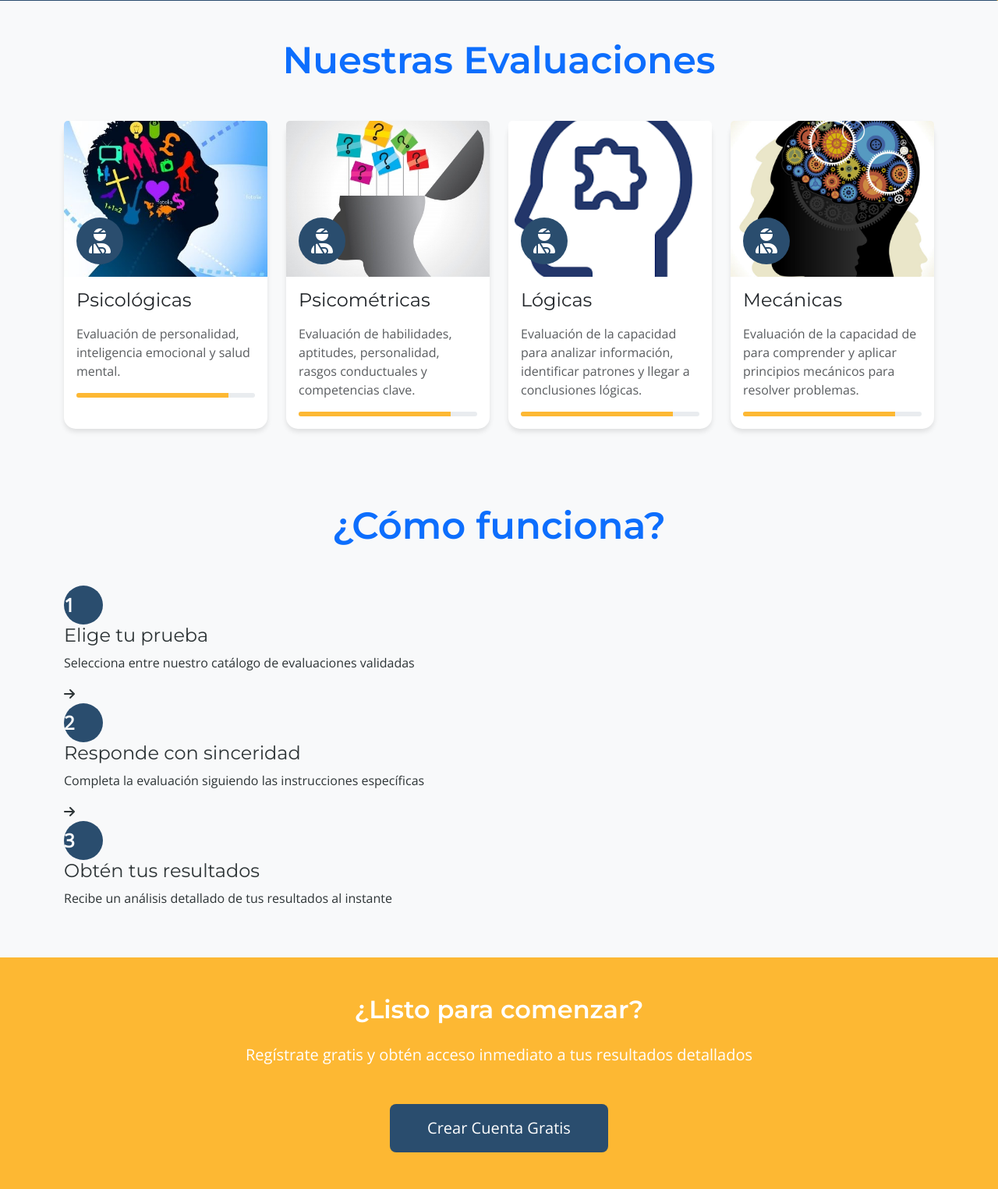
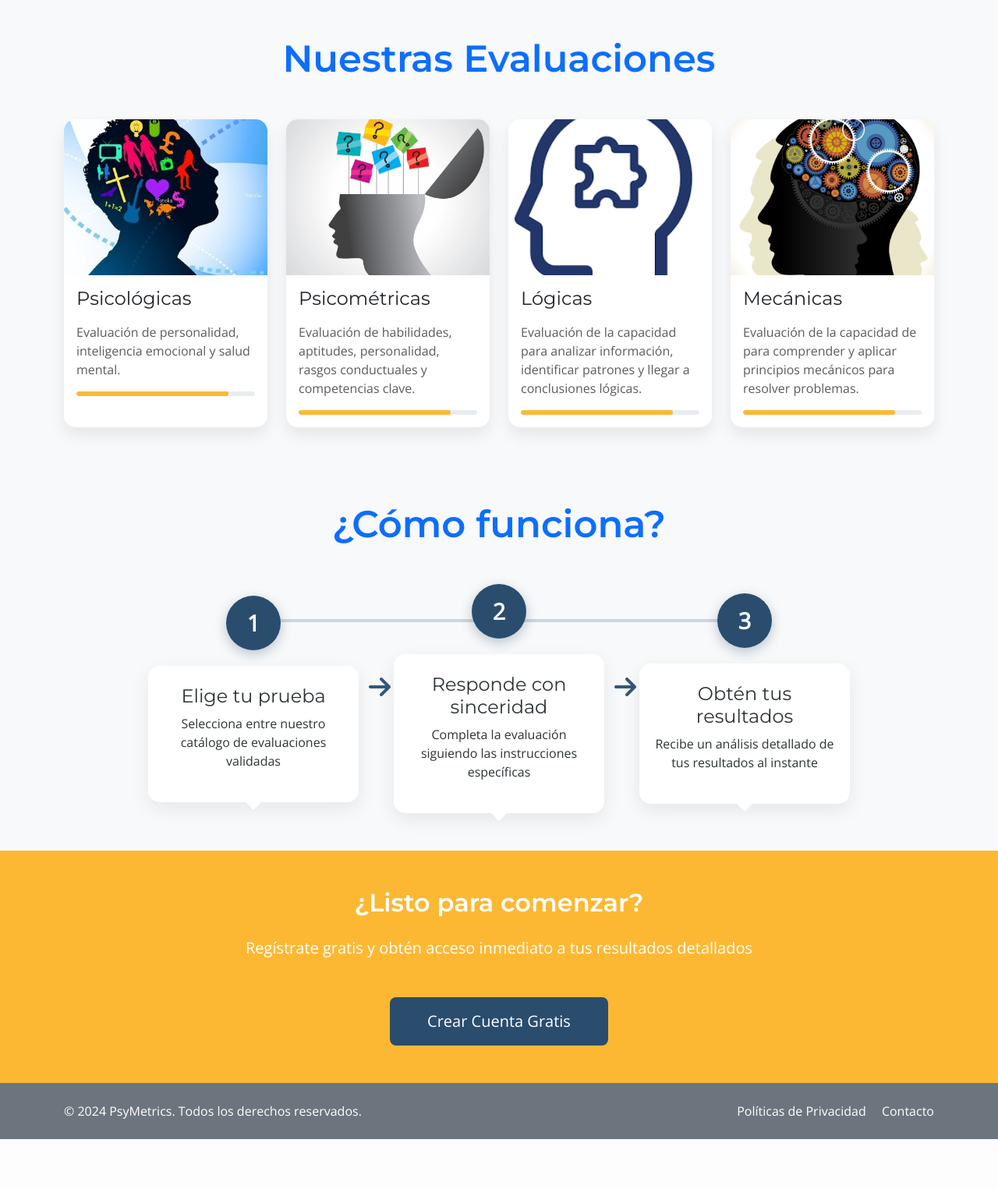
Before and after one commit to MetalFKingRawner/psicologia, a Django app: page / in a window 1280 px wide. Shown: the part 569-2094 px from the top of the page at 78% size. After the commit the page ends 2030 px from the top, so only its background shows below. Run offline with Django 5.2, Linux system fonts and the light colour scheme.

Commit message:
Mejora estilos interfaz principal

```diff
--- a/static/css/styles.css
+++ b/static/css/styles.css
@@ -312,8 +312,17 @@
 
 /* Estilos para el dashboard y perfil */
 .avatar-initials {
+    display: flex;
+    align-items: center;
+    justify-content: center;
     font-weight: bold;
     background: linear-gradient(135deg, #0d6efd, #0dcaf0);
+    margin: 0 auto; /* Centrado horizontal */
+}
+
+/* Si aún no se centra perfectamente */
+.card-body.text-center .d-flex.justify-content-center {
+    width: 100%;
 }
 
 .card-hover {
@@ -379,3 +388,198 @@
 .btn-close-white {
     filter: invert(1);
 }
+
+/* Agregar al final del archivo */
+
+/* Efectos hover mejorados */
+.hover-effect {
+    transition: all 0.4s cubic-bezier(0.175, 0.885, 0.32, 1.275);
+}
+
+.hover-effect:hover {
+    transform: translateY(-10px) scale(1.03);
+    box-shadow: 0 20px 30px rgba(0,0,0,0.12);
+}
+
+.shadow-hover {
+    box-shadow: 0 10px 20px rgba(0,0,0,0.08);
+    transition: all 0.3s ease;
+}
+
+.shadow-hover:hover {
+    box-shadow: 0 15px 30px rgba(0,0,0,0.15);
+    transform: translateY(-5px);
+}
+
+/* Botón acento */
+.btn-accent {
+    background-color: var(--color-accent);
+    color: var(--color-primary);
+    font-weight: 600;
+    border: none;
+    position: relative;
+    overflow: hidden;
+}
+
+.btn-accent:before {
+    content: '';
+    position: absolute;
+    top: 0;
+    left: -100%;
+    width: 100%;
+    height: 100%;
+    background: rgba(255,255,255,0.2);
+    transition: all 0.6s ease;
+}
+
+.btn-accent:hover:before {
+    left: 100%;
+}
+
+.btn-accent:hover {
+    background-color: #ffc107;
+    color: var(--color-primary);
+}
+
+/* Progreso en tarjetas */
+.progress {
+    background-color: rgba(42, 77, 110, 0.1);
+    border-radius: 10px;
+}
+
+.progress-bar {
+    border-radius: 10px;
+}
+
+/* Degradados y efectos */
+.card-img-container {
+    border-top-left-radius: 15px;
+    border-top-right-radius: 15px;
+    overflow: hidden;
+}
+
+.card-img-overlay {
+    background: linear-gradient(to top, rgba(42,77,110,0.8) 0%, transparent 100%);
+    opacity: 0;
+    transition: opacity 0.3s ease;
+}
+
+.card:hover .card-img-overlay {
+    opacity: 1;
+}
+
+/* Agregar al final de styles.css */
+.steps-process {
+    display: flex;
+    justify-content: space-between;
+    align-items: center;
+    position: relative;
+    max-width: 900px;
+    margin: 0 auto;
+}
+
+.step-card {
+    display: flex;
+    flex-direction: column;
+    align-items: center;
+    text-align: center;
+    width: 30%;
+    position: relative;
+    z-index: 2;
+    transition: all 0.4s cubic-bezier(0.175, 0.885, 0.32, 1.275);
+}
+
+.step-card:hover {
+    transform: translateY(-15px);
+}
+
+.step-number {
+    width: 70px;
+    height: 70px;
+    display: flex;
+    align-items: center;
+    justify-content: center;
+    font-size: 1.8rem;
+    font-weight: bold;
+    margin-bottom: 20px;
+    box-shadow: 0 5px 15px rgba(42, 77, 110, 0.3);
+}
+
+.step-content {
+    background: white;
+    padding: 25px 20px;
+    border-radius: 15px;
+    box-shadow: 0 8px 25px rgba(0, 0, 0, 0.08);
+    width: 100%;
+    position: relative;
+}
+
+.step-content:after {
+    content: '';
+    position: absolute;
+    bottom: -10px;
+    left: 50%;
+    transform: translateX(-50%);
+    width: 0;
+    height: 0;
+    border-left: 15px solid transparent;
+    border-right: 15px solid transparent;
+    border-top: 15px solid white;
+}
+
+.step-arrow {
+    font-size: 2rem;
+    color: var(--color-primary);
+    opacity: 0.5;
+    position: relative;
+    top: -15px;
+    animation: pulseArrow 2s infinite;
+}
+
+/* Línea de conexión */
+.steps-process:before {
+    content: '';
+    position: absolute;
+    top: 45px;
+    left: 15%;
+    width: 70%;
+    height: 4px;
+    background: var(--color-primary);
+    z-index: 1;
+    opacity: 0.2;
+    border-radius: 2px;
+}
+
+/* Animación de flecha */
+@keyframes pulseArrow {
+    0%, 100% {
+        transform: translateX(0);
+        opacity: 0.5;
+    }
+    50% {
+        transform: translateX(5px);
+        opacity: 1;
+    }
+}
+
+/* Responsive */
+@media (max-width: 768px) {
+    .steps-process {
+        flex-direction: column;
+    }
+
+    .step-card {
+        width: 100%;
+        margin-bottom: 50px;
+    }
+
+    .step-arrow {
+        transform: rotate(90deg);
+        margin: 10px 0;
+        top: 0;
+    }
+
+    .steps-process:before {
+        display: none;
+    }
+}
```
